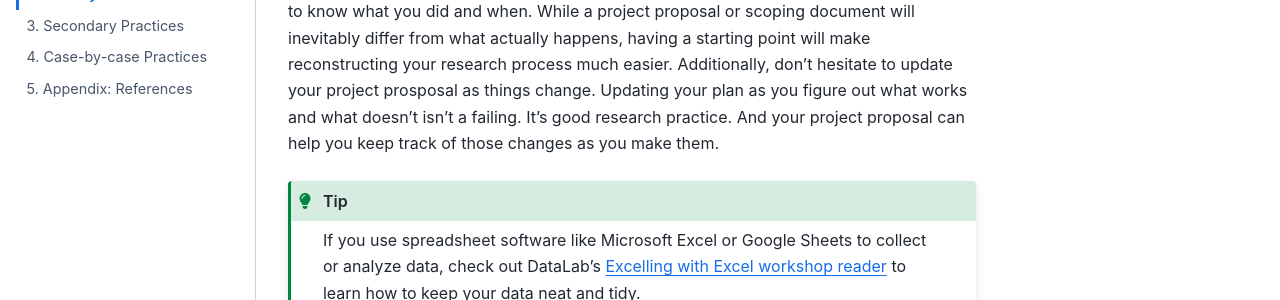
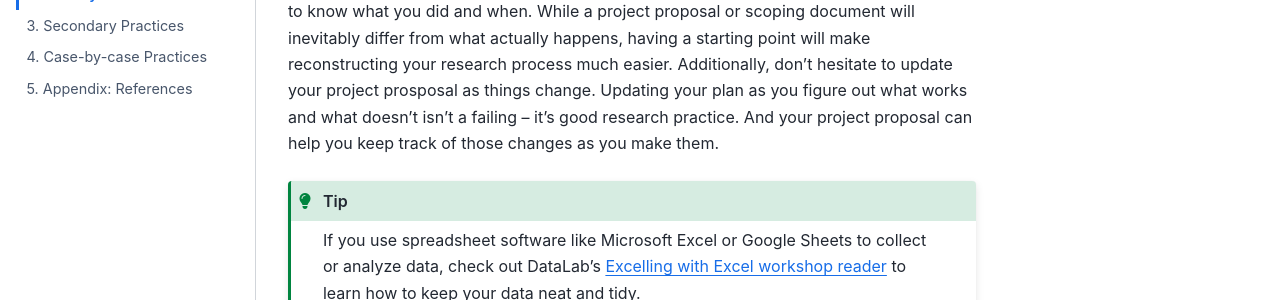
Before and after one commit to ryterdal/guide_reproducible_research, a Jupyter Book: the page built from chapters/02_primary_practices.md, in a window 1280 px wide and 900 px high, scrolled down 1913 px. Shown: the part 312-612 px from the top of the window. Built offline with Jupyter Book 1.0.4 settings and Sphinx 7.4.7 and the Sphinx Book theme 1.1.4, drawn with Linux system fonts in a browser that asks for light colours; some of the changed text lies outside the part shown.

```diff
--- a/chapters/02_primary_practices.md
+++ b/chapters/02_primary_practices.md
@@ -103,7 +103,7 @@ project proposal or scoping document will inevitably differ from what actually
 happens, having a starting point will make reconstructing your research process
 much easier. Additionally, don't hesitate to update your project prosposal as
 things change. Updating your plan as you figure out what works and what doesn't
-isn't a failing. It's good research practice. And your project proposal can help
+isn't a failing -- it's good research practice. And your project proposal can help
 you keep track of those changes as you make them.
 
 
```
